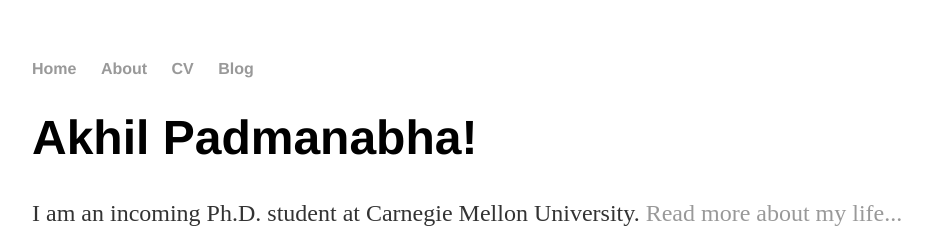
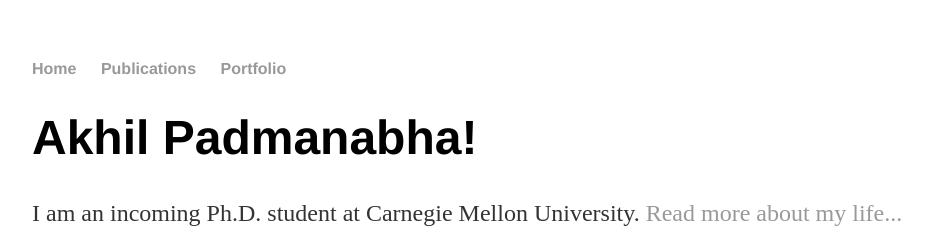
Before and after one commit to akhilpadmanabha/akhilpadmanabha.github.io, a Jekyll site: the page built from index.html, in a window 1280 px wide. Shown: the top 252 px of the page, without its empty margins (160-1092 px from the left). Built offline with Jekyll 4.4.1, drawn with Linux system fonts in a browser that asks for light colours.

Commit message:
added other pages

```diff
--- a/_layouts/default.html
+++ b/_layouts/default.html
@@ -9,9 +9,8 @@
 			<nav>
 	    		<ul>
 	        		<li><a href="/">Home</a></li>
-		        	<li><a href="/about">About</a></li>
-	        		<li><a href="/cv">CV</a></li>
-	        		<li><a href="/blog">Blog</a></li>
+		        	<li><a href="/Publications">Publications</a></li>
+	        		<li><a href="/Portfolio">Portfolio</a></li>
 	    		</ul>
 			</nav>
 			<div class="container">
```
